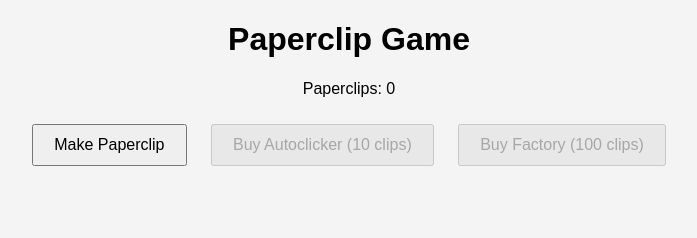
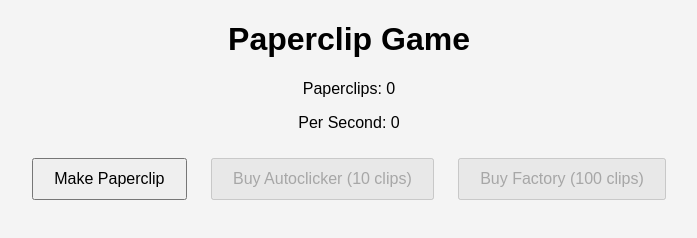
Before and after one commit to Youngmaster123/geekKingdom, a plain HTML site: page index.html in a window 1280 px wide. Shown: the whole page, without its empty margins (291-988 px from the left). Drawn offline with Linux system fonts and the light colour scheme.

Commit message:
Update index.html

```diff
--- a/index.html
+++ b/index.html
@@ -9,6 +9,7 @@
 <body>
     <h1>Paperclip Game</h1>
     <p id="clipCount">Paperclips: 0</p>
+    <p id="pps">Per Second: 0</p>  <!-- New line to display PPS -->
 
     <button id="Paperclip" onclick="makePaperclip()">Make Paperclip</button>
     <button id="Autoclicker" onclick="buyAutoClicker()">Buy Autoclicker (10 clips)</button>
```
